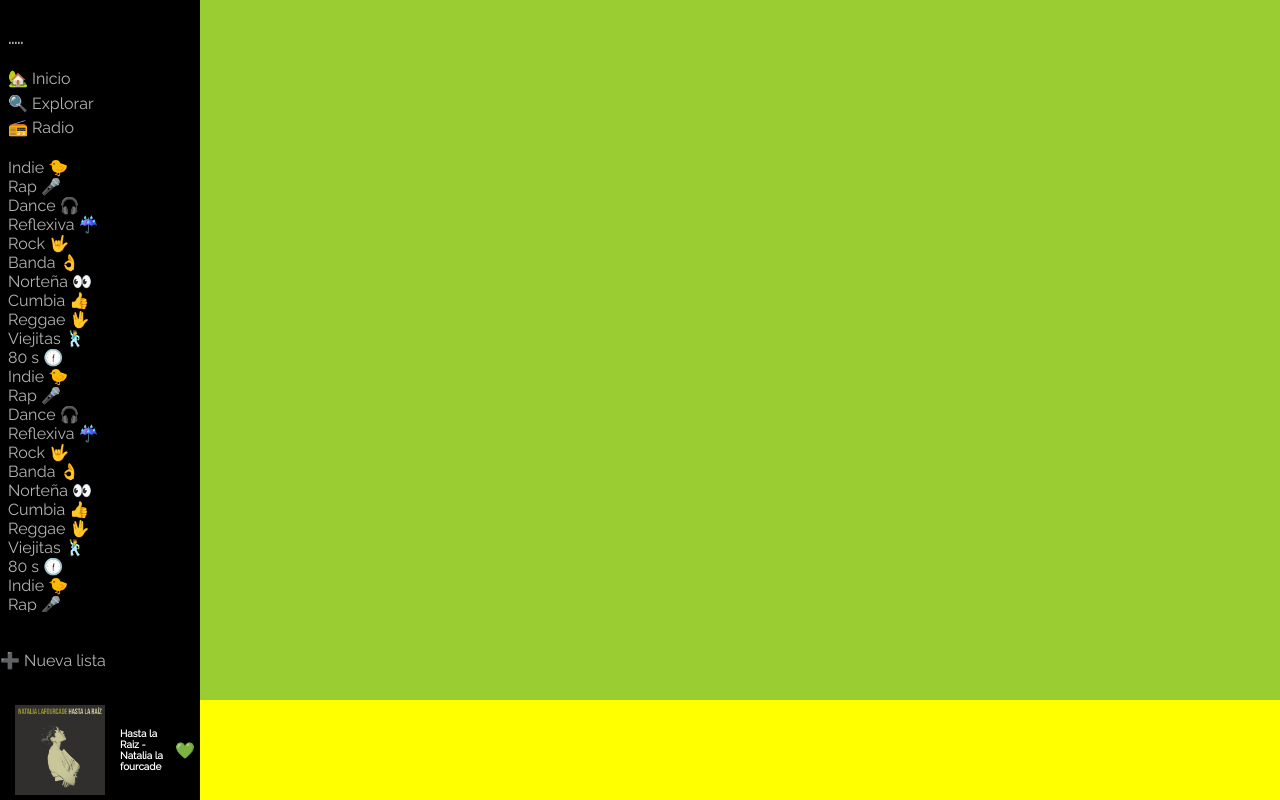
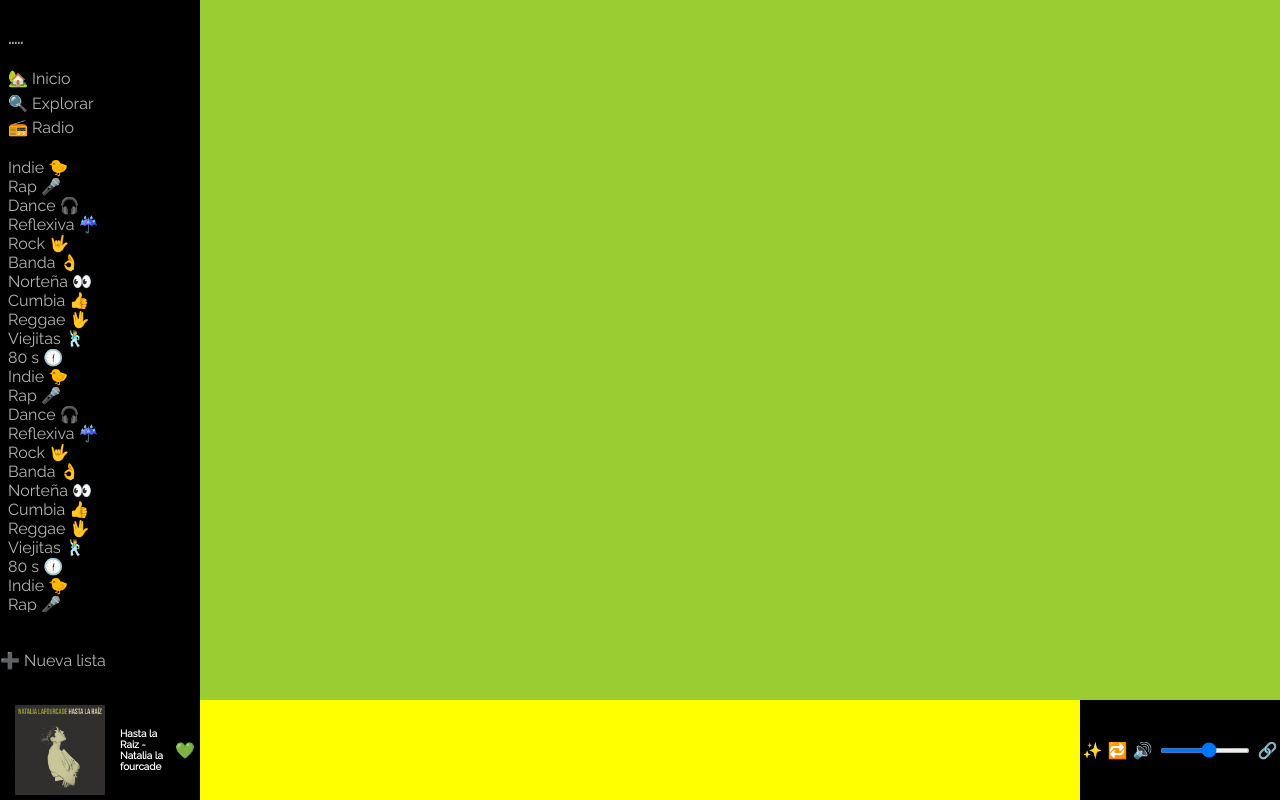
Before and after one commit to DimeRuli/Spotify_proyecto, a plain HTML site: page index.html in a window 1280 px wide. Drawn offline with Linux system fonts and the light colour scheme.

Commit message:
Se genera la tercera columna de la segunda fila, se agregan acciones

```diff
--- a/css/estilos.css
+++ b/css/estilos.css
@@ -273,6 +273,51 @@ body{
     /*Center permite que el contenido del div se situe en medio*/
 }
 
-.columna5, .columna6{
+.columna5{
  background-color: yellow;
 }
+
+.secundario_acciones_botones{
+    display: grid;
+    /*Formato de diseño grid*/
+    grid-template-columns: 25px 25px 25px 100px 25px;
+
+    /* Declaración de una columna con un tamaño de 120px.
+       Declaración de una columna con un tamaño de 40px
+       Declaración de una columna con un tamaño de 40px
+   */
+
+    grid-template-rows: minmax(0, 1fr);
+     /*
+
+     Declaración de la segunda fila con un tamaño de 1 fracción.
+    El cual, especifíca el tamaño de una fila creada de forma implícita. con las
+    medidas restantes del contenedor
+
+    */
+
+
+    justify-content: space-evenly;
+
+
+}
+
+.acciones_botones{
+    display: flex;
+    /*Formato de diseño flex*/
+    flex-direction: column;
+    /*direccion del contenido en columna*/
+    align-items: center;
+    /*Center permite que el div se situe en medio*/
+    justify-content: center;
+    /*Center permite que el contenido del div se situe en medio*/
+}
+
+
+.volumen{
+    width: 90px;
+    height: 5px;
+    background: gray;
+    cursor: pointer;
+
+}
--- a/index.html
+++ b/index.html
@@ -6,6 +6,7 @@
     <link rel="stylesheet" href="css/estilos.css">
     <link rel="stylesheet" href="css/all.css">
     <link href="https://fonts.googleapis.com/css?family=Raleway&display=swap" rel="stylesheet">
+    <script src="https://kit.fontawesome.com/116da92c63.js" crossorigin="anonymous"></script>
     <title>Document</title>
     <link rel="shortcut icon" href="img/Spotify.ico"/>
 </head>
@@ -79,7 +80,8 @@
             <!-- Segunda fila padre-->
 
             <div class="secundario_acciones_album">
-                <!-- Primera columna de la fila padre -->
+                <!-- Primera columna de la fila padre.
+                Aquí se analisa como ordenar los elementos (Filas o columnas del contenedor) -->
 
                 <div class="album_portada">
                     <div class="album_foto">
@@ -101,7 +103,26 @@
             </div>
 
             <div class="columna5"></div>
-            <div class="columna6"></div>
+
+            <div class="secundario_acciones_botones">
+                <!-- Tercera columna de la fila padre.
+                Aquí se analisa como ordenar los elementos (Filas o columnas del contenedor) -->
+                <div class="acciones_botones">
+                    ✨
+                </div>
+                <div class="acciones_botones">
+                    🔁
+                </div>
+                <div class="acciones_botones">
+                    🔊
+                </div>
+                <div class="acciones_botones">
+                    <input class="volumen" type="range" min="1" max="10" step="1">
+                </div>
+                <div class="acciones_botones">
+                    🔗
+                </div>
+            </div>
 
         </div>
 
```
